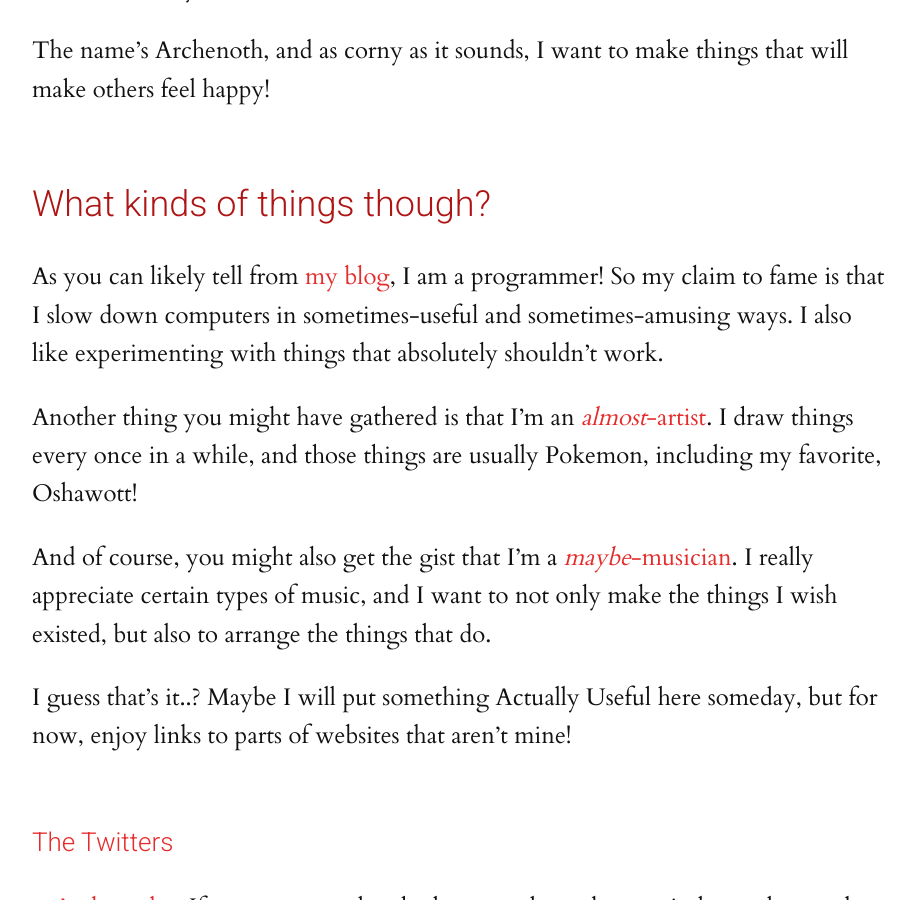
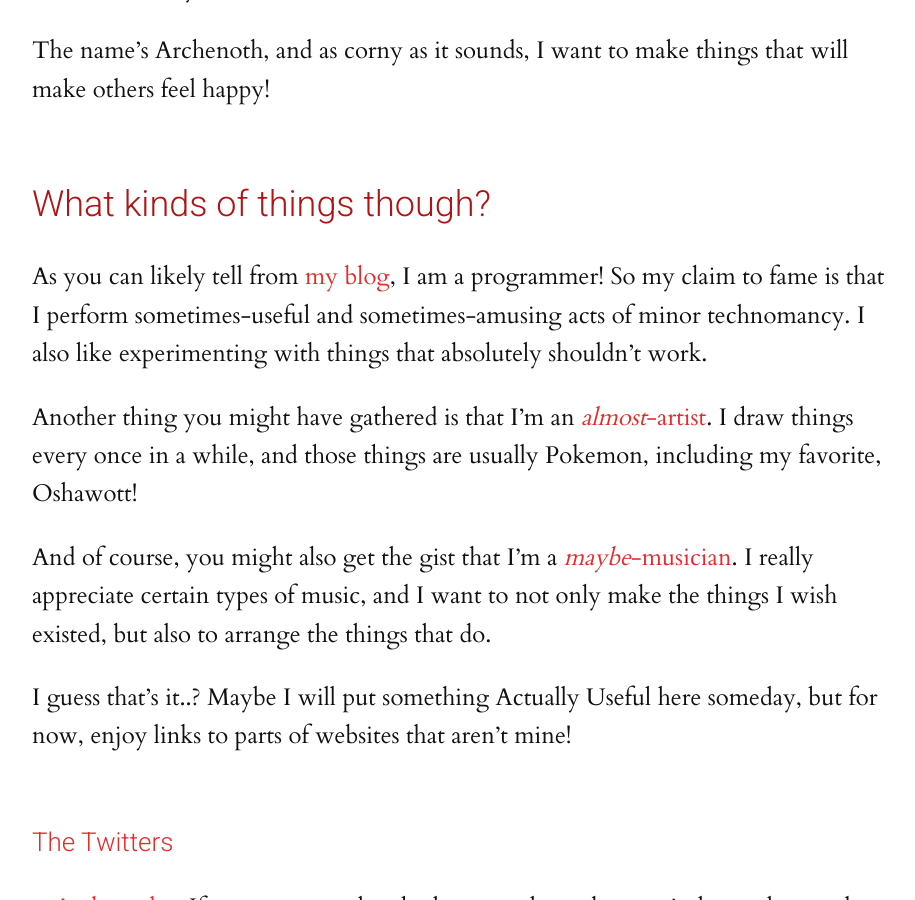
Before and after one commit to Crinklewott/diape.red, a Jekyll site: the page built from about.md, in a window 1280 px wide and 900 px high, scrolled down 393 px. Shown: the whole window, without its empty margins (178-1093 px from the left). Built offline with Jekyll 4.4.1, drawn with Linux system fonts in a browser that asks for light colours.

Commit message:
Oops, I already said a thing once, time to not say it again here too

```diff
--- a/about.md
+++ b/about.md
@@ -12,7 +12,7 @@ The name's Archenoth, and as corny as it sounds, I want to make things that will
 
 # What kinds of things though?
 
-As you can likely tell from [my blog](/), I am a programmer! So my claim to fame is that I slow down computers in sometimes-useful and sometimes-amusing ways. I also like experimenting with things that absolutely shouldn't work.
+As you can likely tell from [my blog](/), I am a programmer! So my claim to fame is that I perform sometimes-useful and sometimes-amusing acts of minor technomancy. I also like experimenting with things that absolutely shouldn't work.
 
 Another thing you might have gathered is that I'm an [*almost*-artist](//art.archenoth.com). I draw things every once in a while, and those things are usually Pokemon, including my favorite, Oshawott!
 
```
